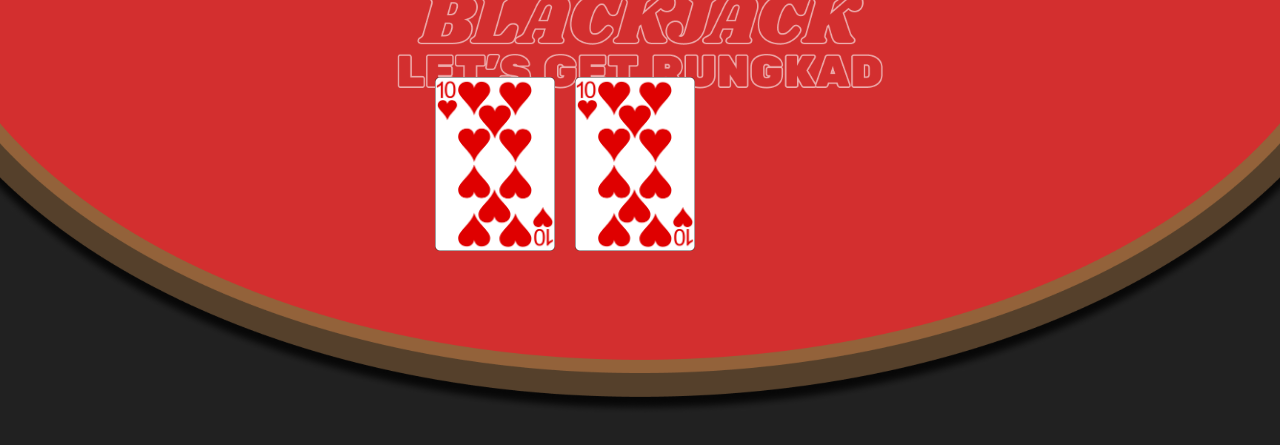
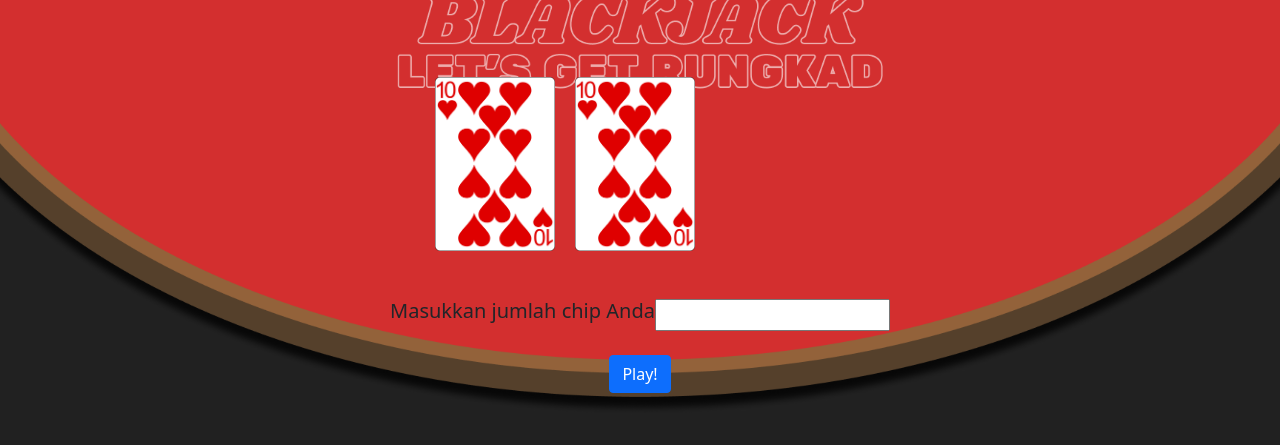
Before and after one commit to mnaufaldillah/hackathon8-phase0, a plain HTML site: page index.html in a window 1280 px wide. Shown: the part 201-646 px from the top of the page. Drawn offline with nearby package versions, Linux system fonts and the light colour scheme.

Commit message:
Play Button

```diff
--- a/index.html
+++ b/index.html
@@ -96,6 +96,22 @@
         <div class="col-6 col-md-4"></div>
     </div>
 
+    <br>
+    <br>
+
+    <div class="d-flex justify-content-center">
+      <h5>Masukkan jumlah chip Anda</h5>
+      <input type="number">
+    </div>
+
+
+    <br>
+
+    <div class="d-flex justify-content-center">
+      <!-- <audio controls src="assets/Sound/card_START.mp3"></audio> -->
+      <button class="btn btn-primary" id="game-start">Play!</button>
+    </div>
+
     <audio class="position-absolute bottom-0 end-0" controls src="assets/Sound/backsound_casino.mp3" loop="true" autoplay="true" id="music-control" hidden="true"></audio>
     <script src="https://cdn.jsdelivr.net/npm/@popperjs/core@2.9.3/dist/umd/popper.min.js"></script>
     <script src="https://cdn.jsdelivr.net/npm/bootstrap@5.0.2/dist/js/bootstrap.min.js"></script>
--- a/index.js
+++ b/index.js
@@ -1,5 +1,6 @@
 const playMusic = document.getElementById('music-play');
 const controlMusic = document.getElementById('music-control');
+const gameStart = document.getElementById('game-start');
 let toggle = true;
 
 playMusic.addEventListener('click', function(){
```
